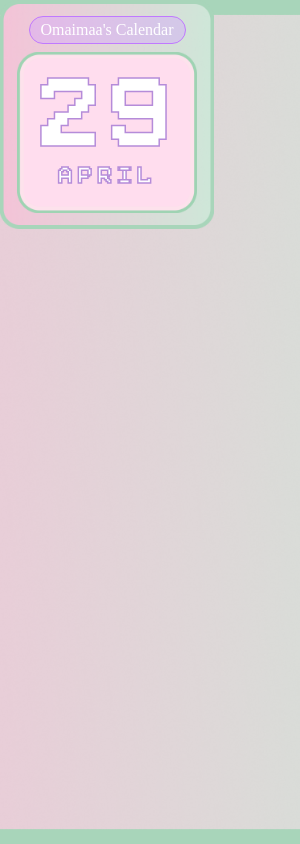
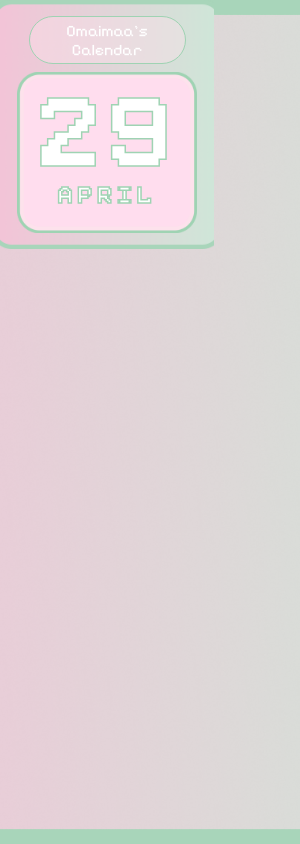
Before and after one commit to omaimaa777/my-electron-app---extended-learning, an Electron app: page index.html in a window 300 px wide. Drawn offline with Linux system fonts and the light colour scheme.

Commit message:
changed colors + split up font face

```diff
--- a/style.css
+++ b/style.css
@@ -1,6 +1,9 @@
 @font-face {
     font-family: "Pixelify Sans";
     src: url(font/PixelifySans-Regular.ttf);
+}
+
+@font-face {
     font-family: "Pixeboy";
     src: url(font/Pixeboy.ttf);
 }
@@ -42,8 +45,7 @@
 }
 
 .title {
-    /*text styling*/
-    color: var(--white, #FFF);
+    color: #FFFFFF;
     font-family: "Pixelify Sans";
     font-size: 16px;
     font-style: normal;
@@ -51,19 +53,17 @@
     line-height: normal;
     text-align: center;
 
-    /*titlebox*/
     display: flex;
     width: 157px;
     padding: 4px 10px;
     justify-content: center;
     align-items: center;
     gap: 10px;
+
     border-radius: 100px;
-    border: 1px solid #C079ff;
-    background: rgba(210,164,255,0.40);
-    aspect-ratio: 157px / 27px;
-
-
+    border: 1px solid #9FD3B3;
+    background: rgba(253, 226, 236, 0.4);
+    aspect-ratio: 157 / 27;
 }
 
 #calendar {
@@ -82,11 +82,11 @@
 }
 
 #day {
-    color: #FFF;
+    color: #FFFFFF;
     text-align: center;
     -webkit-text-stroke-width: 1.5px;
-    -webkit-text-stroke-color: var(--mid-purple, #B58CD9);
-    font-family: Pixeboy;
+    -webkit-text-stroke-color: #9FD3B3;
+    font-family: "Pixeboy";
     font-size: 136px;
     font-style: normal;
     font-weight: 400;
@@ -101,11 +101,11 @@
 }
 
 #month {
-    color: #FFF;
+    color: #FFFFFF;
     text-align: center;
     -webkit-text-stroke-width: 1.5px;
-    -webkit-text-stroke-color: #B58CD9;
-    font-family: Pixeboy;
+    -webkit-text-stroke-color: #9FD3B3;
+    font-family: "Pixeboy";
     font-size: 32px;
     font-style: normal;
     font-weight: 400;
@@ -119,6 +119,6 @@
 input,
 textarea,
 select {
-      -webkit-app-region:drag;
-      cursor:pointer;
+    -webkit-app-region: drag;
+    cursor: pointer;
 }
```
